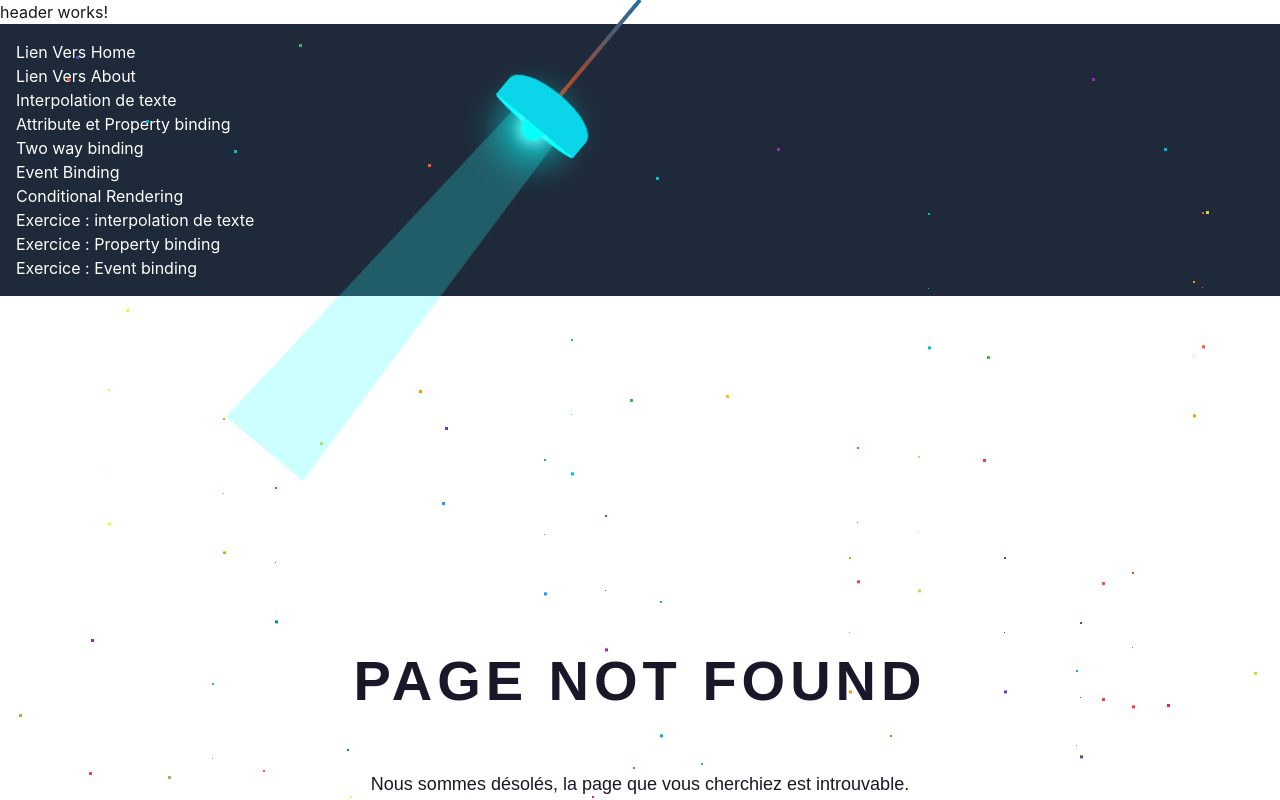
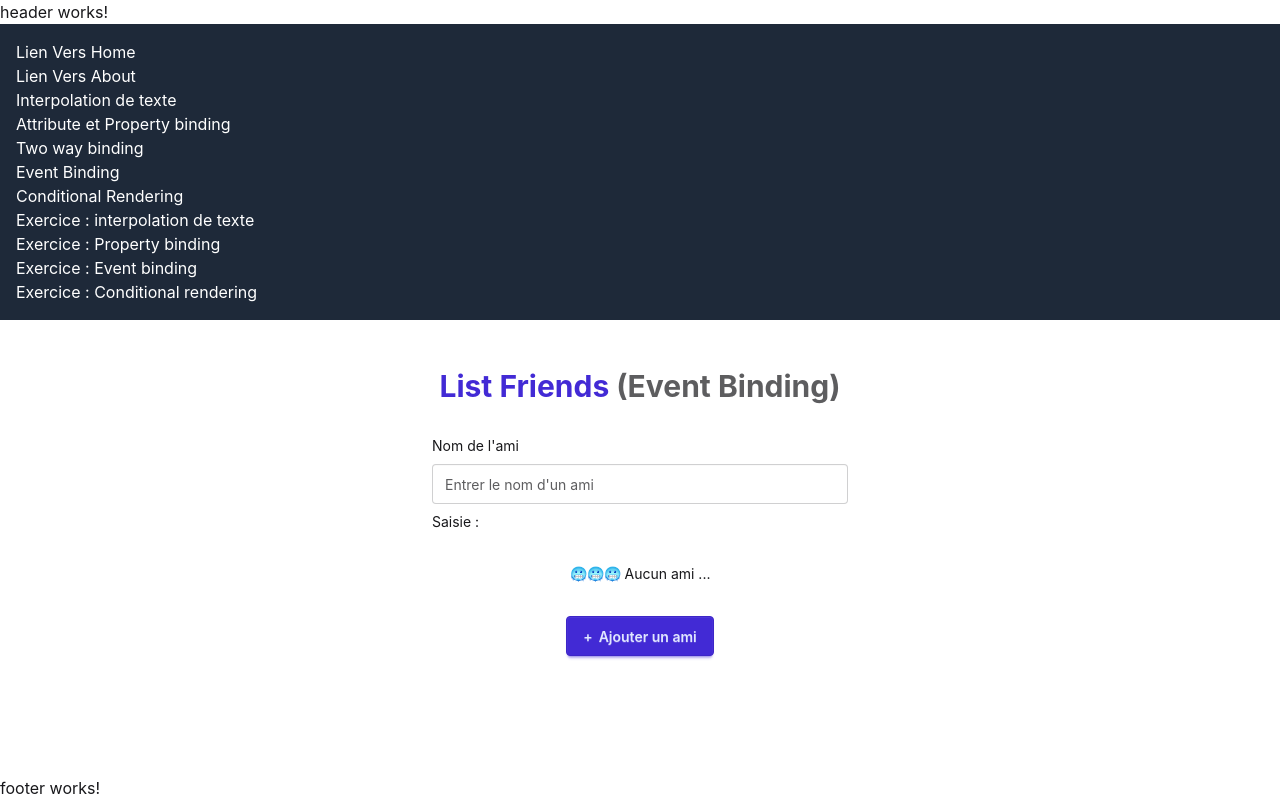
Before and after one commit to GuillaumeItier/cours-angular, an Angular app: page /conditional-rendering-exercice in a window 1280 px wide. Shown: the top 800 px of the page. Built offline with nearby package versions, Linux system fonts and the light colour scheme.

Commit message:
feat: add conditional rendering exercice page

```diff
--- a/src/app/app.routes.ts
+++ b/src/app/app.routes.ts
@@ -9,6 +9,7 @@ import { ConditionalRenderingLesson } from './pages/lessons/conditional-renderin
 import { TextInterpolationExercice } from './pages/exercices/text-interpolation-exercice/text-interpolation-exercice';
 import { PropertyBindingExercice } from './pages/exercices/property-binding-exercice/property-binding-exercice';
 import { EventBindingExercice } from './pages/exercices/event-binding-exercice/event-binding-exercice';
+import { ConditionalRenderingExercice } from './pages/exercices/conditional-rendering-exercice/conditional-rendering-exercice';
 import { EnvironmentInjector } from '@angular/core';
 export const routes: Routes = [
   //! Route pour la page À propos (classique)
@@ -30,6 +31,7 @@ export const routes: Routes = [
   { path: 'text-interpolation-exercice', component: TextInterpolationExercice },
   { path: 'property-binding-exercice', component: PropertyBindingExercice },
   { path: 'event-binding-exercice', component: EventBindingExercice},
+   { path: 'conditional-rendering-exercice', component: ConditionalRenderingExercice},
 
    //! ---------- Le système page Not Found ---------------------------------------------------------------------
   // Dans Angular il faut placer à la fin le path:'**'
--- a/src/app/components/layouts/header/header.html
+++ b/src/app/components/layouts/header/header.html
@@ -12,6 +12,7 @@
       <li><a routerLink="/text-interpolation-exercice">Exercice : interpolation de texte</a></li>
       <li><a routerLink="/property-binding-exercice">Exercice : Property binding</a></li>
       <li><a routerLink="/event-binding-exercice">Exercice : Event binding</a></li>
+      <li><a routerLink="/conditional-rendering-exercice">Exercice : Conditional rendering</a></li>
     </ul>
   </nav>
 </div>
--- /dev/null
+++ b/src/app/pages/exercices/conditional-rendering-exercice/conditional-rendering-exercice.html
@@ -0,0 +1,72 @@
+<section class="mx-auto w-full max-w-md px-4 py-8 sm:py-12" aria-labelledby="titre-amis">
+  <h1 id="titre-amis" class="mb-8 text-center text-3xl font-bold text-primary">
+    List Friends
+    <span class="text-base-content/70">(Event Binding)</span>
+  </h1>
+
+  <form class="flex flex-col gap-2" (submit)="$event.preventDefault()">
+    <label for="friend-name" class="text-sm">Nom de l'ami</label>
+    <input
+      id="friend-name"
+      name="friend-name"
+      type="text"
+      autocomplete="off"
+      placeholder="Entrer le nom d'un ami"
+      aria-describedby="friend-status"
+      class="input w-full placeholder:text-base-content/70"
+      (input)="onUpdateFriendsList($event)"
+    />
+
+    <p class="text-sm">
+      Saisie : <strong>{{ listFriendsInputText }}</strong>
+    </p>
+
+    <!-- ancienne méthode déclassé : -->
+    <!-- <p
+        *ngIf="listFriendsAuth; else failTemplate"
+        id="friend-status"
+        role="status"
+        class="my-6 text-center text-sm">
+        🥳🥳🥳 Votre ami a été ajouté !
+    </p>
+    <ng-template #failTemplate>
+        <p
+        id="friend-status"
+        role="status"
+        class="my-6 text-center text-sm">
+        🥶🥶🥶 Aucun ami ...
+    </p>
+    </ng-template> -->
+
+    <!-- méthode récente : -->
+    @if (listFriendsAuth) {
+        <p
+        id="friend-status"
+        role="status"
+        class="my-6 text-center text-sm">
+        🥳🥳🥳 Votre ami a été ajouté !
+        </p>
+    } @else {
+        <p
+        id="friend-status"
+        role="status"
+        class="my-6 text-center text-sm">
+        🥶🥶🥶 Aucun ami ...
+        </p>
+    }
+
+
+
+    <div class="flex justify-center">
+      <button
+        type="submit"
+        class="btn btn-primary w-full sm:w-auto"
+        [disabled]="listFriendsAuth"
+        (click)="onAddingFriends()"
+      >
+        <span aria-hidden="true">+</span>
+        Ajouter un ami
+      </button>
+    </div>
+  </form>
+</section>
--- /dev/null
+++ b/src/app/pages/exercices/conditional-rendering-exercice/conditional-rendering-exercice.ts
@@ -0,0 +1,29 @@
+import { Component } from '@angular/core';
+import { NgIf } from '@angular/common';
+
+@Component({
+  imports: [NgIf],
+  selector: 'app-conditional-rendering-exercice',
+  styleUrl: './conditional-rendering-exercice.css',
+  templateUrl: './conditional-rendering-exercice.html',
+})
+export class ConditionalRenderingExercice {
+
+  listFriendsInputText : string = "";
+  listFriendsAuth : boolean = false ;
+
+  // constructor() {
+  //   setTimeout(() => {
+  //     this.listFriendsAuth = false;
+  //   }, 3000);
+  // }
+
+  onUpdateFriendsList(eventInput: Event): void {
+    this.listFriendsInputText = (eventInput.target as HTMLInputElement).value;
+  }
+
+  onAddingFriends(): void {
+  this.listFriendsAuth = true ;
+
+  }
+}
```
Also changed, not shown: src/app/pages/exercices/conditional-rendering-exercice/conditional-rendering-exercice.css (added), 1 other file (tests, documents, lock files or other folders).
